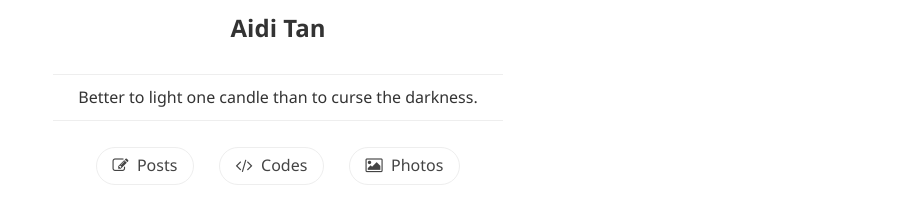
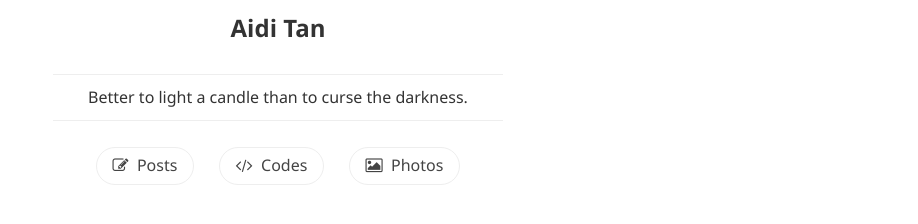
Before and after one commit to aidistan/site-aidistan.site, a Jekyll site: the page built from index.html, in a window 1280 px wide. Shown: the part 441-665 px from the top of the page, without its empty margins (362-1280 px from the left). Built offline with Jekyll 4.4.1, drawn with Linux system fonts in a browser that asks for light colours; nearby versions of some CDN libraries; comment, search, counter and statistics services are not loaded.

Commit message:
Update the motto

```diff
--- a/index.html
+++ b/index.html
@@ -8,8 +8,11 @@ layout: default
   <span class="zh">谭艾迪</span>
 </h1>
 <p>
-  <span class="en">Better to light one candle than to curse the darkness.</span>
-  <span class="zh">与其诅咒黑暗，不如点亮荧烛</span>
+  <span class="en">Better to light a candle than to curse the darkness.</span>
+  <span class="zh" data-am-popover="{
+    content: '当你身边没有光芒的时候，不要去诅咒黑暗，而是要学着发光。<br>因为微光会吸引微光，微光会照亮微光，然后一起发光发亮。',
+    trigger: 'hover focus'
+  }">与其诅咒黑暗，不如点亮荧烛</span>
 </p>
 
 <div class="am-margin-top-sm">
```
